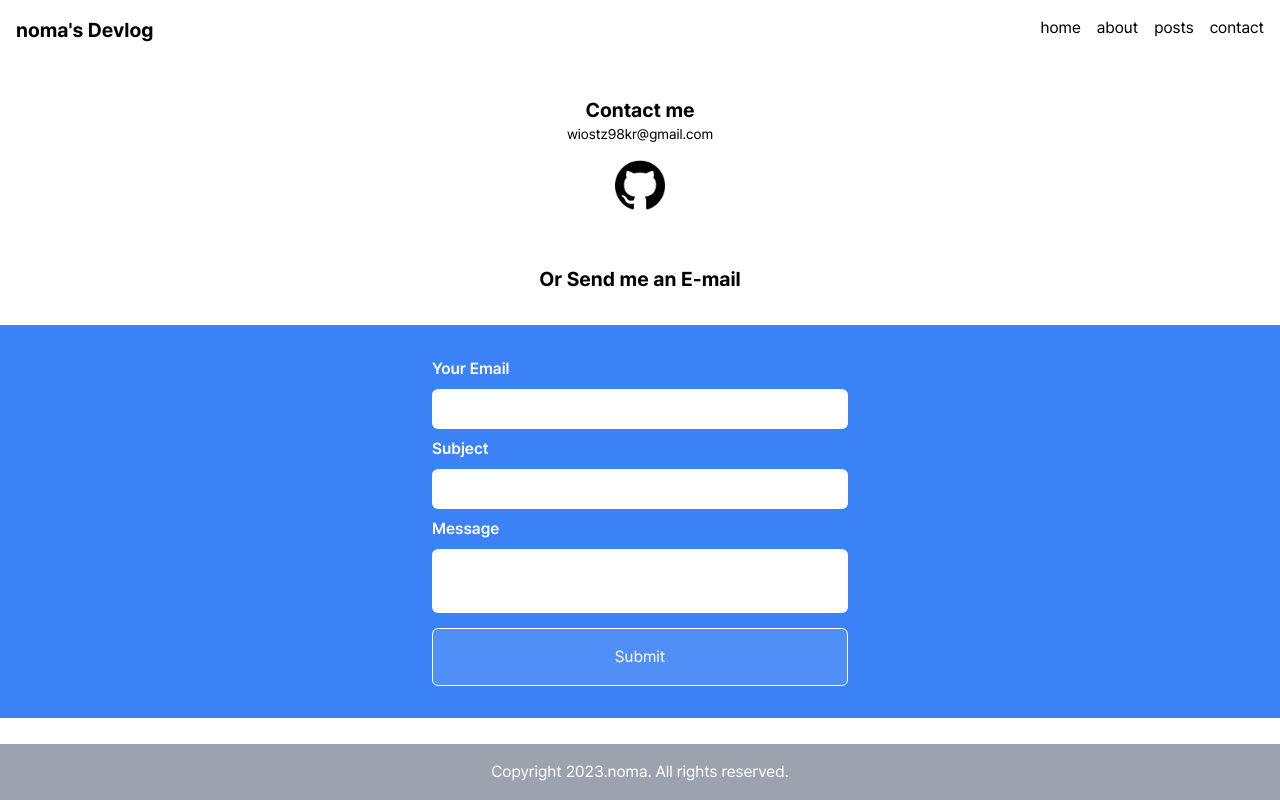
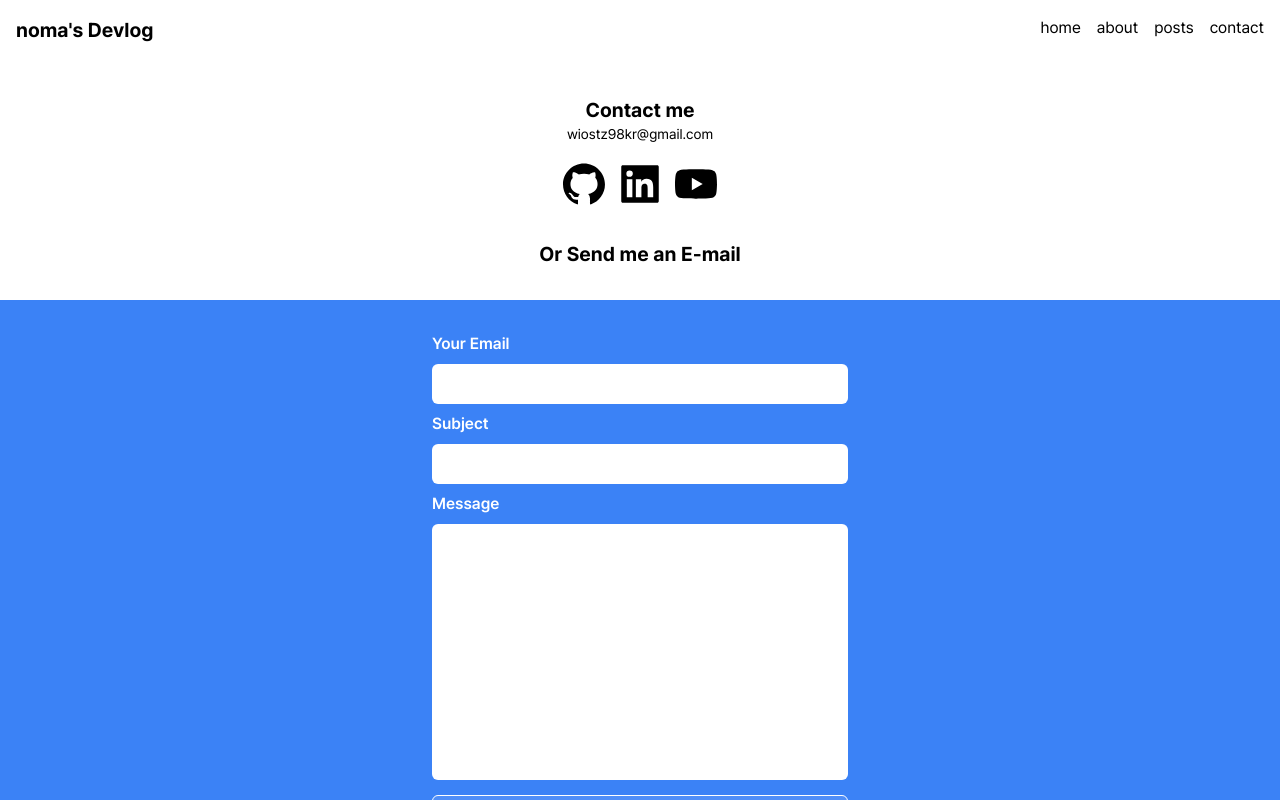
Before and after one commit to Noma98/blog-nextjs, a Next.js app: page /contact in a window 1280 px wide. Built offline with nearby package versions, Linux system fonts and the light colour scheme.

Commit message:
Mod: Improve contact page UX
- Add a loading view while emailing
- Add a banner to show if email transmission is successful
- Modify z-index so that LoadingView is placed above header
- Change to use react-icon instead of github image

```diff
--- a/src/app/contact/page.tsx
+++ b/src/app/contact/page.tsx
@@ -1,28 +1,35 @@
 import React from 'react';
-import Image from 'next/image';
-import Link from 'next/link';
+import { AiFillGithub, AiFillLinkedin, AiFillYoutube } from 'react-icons/ai';
 
 import EmailForm from '@/components/EmailForm';
-import Github from '@public/images/contact/github-logo.png';
 
+const LINKS = [
+  {
+    icon: <AiFillGithub />,
+    url: 'https://github.com/Noma98',
+  },
+  { icon: <AiFillLinkedin />, url: '' },
+  { icon: <AiFillYoutube />, url: '' },
+];
 function Contact() {
   return (
     <section className='text-center'>
       <h2 className='font-bold text-xl mt-4'>Contact me</h2>
       <p className='text-sm'>wiostz98kr@gmail.com</p>
-      <a
-        target='_blank'
-        href='https://github.com/Noma98'
-        className='inline-block'
-      >
-        <Image
-          src={Github}
-          width={50}
-          height={50}
-          className='mx-auto my-4'
-          alt='github_logo'
-        />
-      </a>
+      <ul className='flex justify-center mt-4 gap-2'>
+        {LINKS.map((link, idx) => (
+          <li key={idx}>
+            <a
+              href={link.url}
+              target='_blank '
+              rel='noreferrer'
+              className='text-5xl hover:text-blue-400'
+            >
+              {link.icon}
+            </a>
+          </li>
+        ))}
+      </ul>
       <h2 className='font-bold text-xl mt-8'>Or Send me an E-mail</h2>
       <EmailForm />
     </section>
--- a/src/components/EmailForm.tsx
+++ b/src/components/EmailForm.tsx
@@ -1,5 +1,8 @@
 'use client';
-import React, { useState } from 'react';
+import React, { ChangeEvent, FormEvent, useState } from 'react';
+
+import Banner, { BannerData } from '@/components/Banner';
+import LoadingView from '@/components/LoadingView';
 
 function EmailForm() {
   const initialInputValues = {
@@ -9,16 +12,17 @@ function EmailForm() {
   };
   const [inputValues, setInputValues] = useState(initialInputValues);
   const { email, subject, message } = inputValues;
+  const [banner, setBanner] = useState<BannerData | null>(null);
+  const [isLoading, setIsLoading] = useState(false);
 
-  const onChange: React.ChangeEventHandler<
-    HTMLInputElement | HTMLTextAreaElement
-  > = (e) => {
+  const onChange = (e: ChangeEvent<HTMLInputElement | HTMLTextAreaElement>) => {
     const { name, value } = e.target;
     setInputValues((prev) => ({ ...prev, [name]: value }));
   };
 
-  const onSubmit: React.FormEventHandler<HTMLFormElement> = async (e) => {
+  const onSubmit = async (e: FormEvent<HTMLFormElement>) => {
     e.preventDefault();
+    setIsLoading(true);
     try {
       await fetch('/api/sendEmail', {
         method: 'POST',
@@ -27,10 +31,22 @@ function EmailForm() {
         },
         body: JSON.stringify(inputValues),
       });
-      alert('이메일을 전송하였습니다.');
+      setIsLoading(false);
+      setBanner({ message: '이메일 전송에 성공하였습니다.', state: 'success' });
+      setTimeout(() => {
+        setBanner(null);
+      }, 3000);
       setInputValues(initialInputValues);
     } catch (err) {
-      alert(`이메일 전송에 실패하였습니다.\n${err}`);
+      setIsLoading(false);
+      setBanner({
+        message: '이메일 전송에 실패하였습니다.',
+        state: 'fail',
+      });
+      setTimeout(() => {
+        setBanner(null);
+      }, 3000);
+      console.error(err);
     }
   };
 
@@ -40,6 +56,8 @@ function EmailForm() {
 
   return (
     <div className='bg-blue-500  mt-8 py-4'>
+      {isLoading && <LoadingView />}
+      {banner && <Banner banner={banner} />}
       <form className=' p-4 mx-auto max-w-md ' onSubmit={onSubmit}>
         <label
           htmlFor='email'
@@ -51,6 +69,8 @@ function EmailForm() {
           name='email'
           type='email'
           value={email}
+          required
+          autoFocus
           className='w-full rounded-md outline-none p-2 mb-2'
           onChange={onChange}
         />
@@ -64,6 +84,7 @@ function EmailForm() {
           name='subject'
           type='text'
           value={subject}
+          required
           className='w-full rounded-md outline-none p-2 mb-2'
           onChange={onChange}
         />
@@ -76,6 +97,8 @@ function EmailForm() {
         <textarea
           name='message'
           id='message'
+          rows={10}
+          required
           value={message}
           className='w-full rounded-md outline-none p-2 resize-none'
           onChange={onChange}
--- a/src/components/Header.tsx
+++ b/src/components/Header.tsx
@@ -3,7 +3,7 @@ import Link from 'next/link';
 
 function Header() {
   return (
-    <header className='text-xl p-4 flex justify-between bg-white max-w-screen-2xl w-full fixed z-50'>
+    <header className='text-xl p-4 flex justify-between bg-white max-w-screen-2xl w-full fixed z-40'>
       <Link className='font-bold' href='/'>
         <h1>{"noma's Devlog"}</h1>
       </Link>
```
Also changed, not shown: public/images/contact/github-logo.png (deleted).
